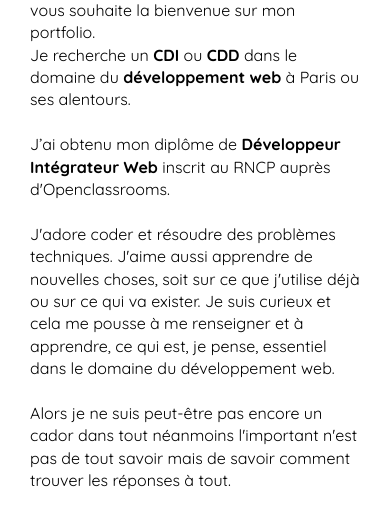
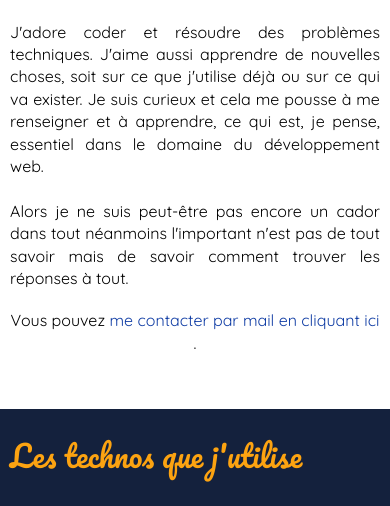
Before and after one commit to codec-onion/Portfolio, a website: page index.html in a window 390 px wide. Shown: the part 638-1144 px from the top of the page. Drawn offline with Linux system fonts and the light colour scheme; files whose address does not match are found by name.

Commit message:
responsive for profile section

```diff
--- a/sass/pages/_home.scss
+++ b/sass/pages/_home.scss
@@ -1,5 +1,8 @@
 .home {
   margin-top: 50px;
+  @include mobile-display {
+    margin-top: 10px;
+  }
   .bienvenue {
     h1 {
       text-align: center;
@@ -32,12 +35,25 @@
       }
     }
     @include mobile-display {
+      h1 {
+        margin-bottom: 10px;
+      }
+      h2 {
+        display: none;
+      }
       &__presentation {
+        text-align: justify;
         background-color: $primary-color;
+        margin: 0 0 35px;
         img {
+          float: none;
           height: 160px;
           width: 160px;
-          float: none;
+          display: block;
+          margin: auto;
+        }
+        &__text {
+          margin: 20px 0 20px;
         }
       }
     }
```
Also changed, not shown: css/style.css, 1 other file.
